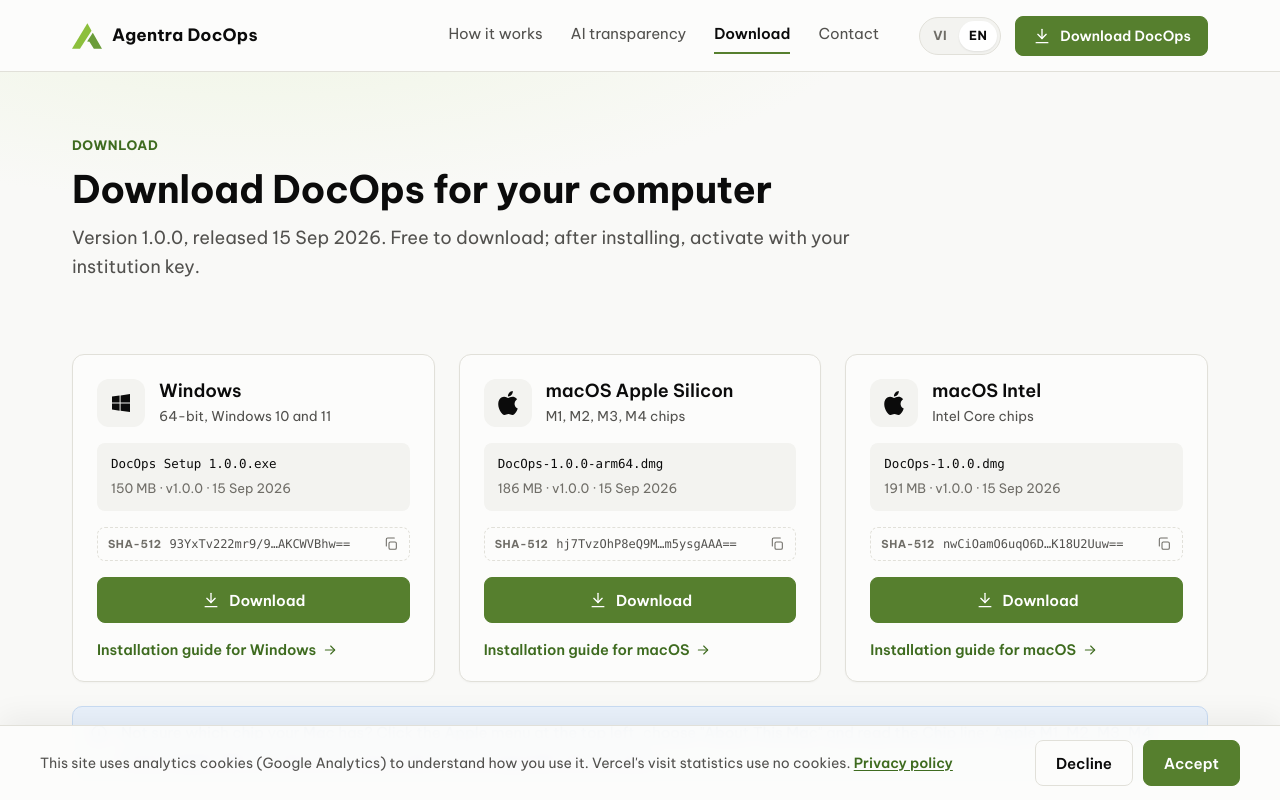
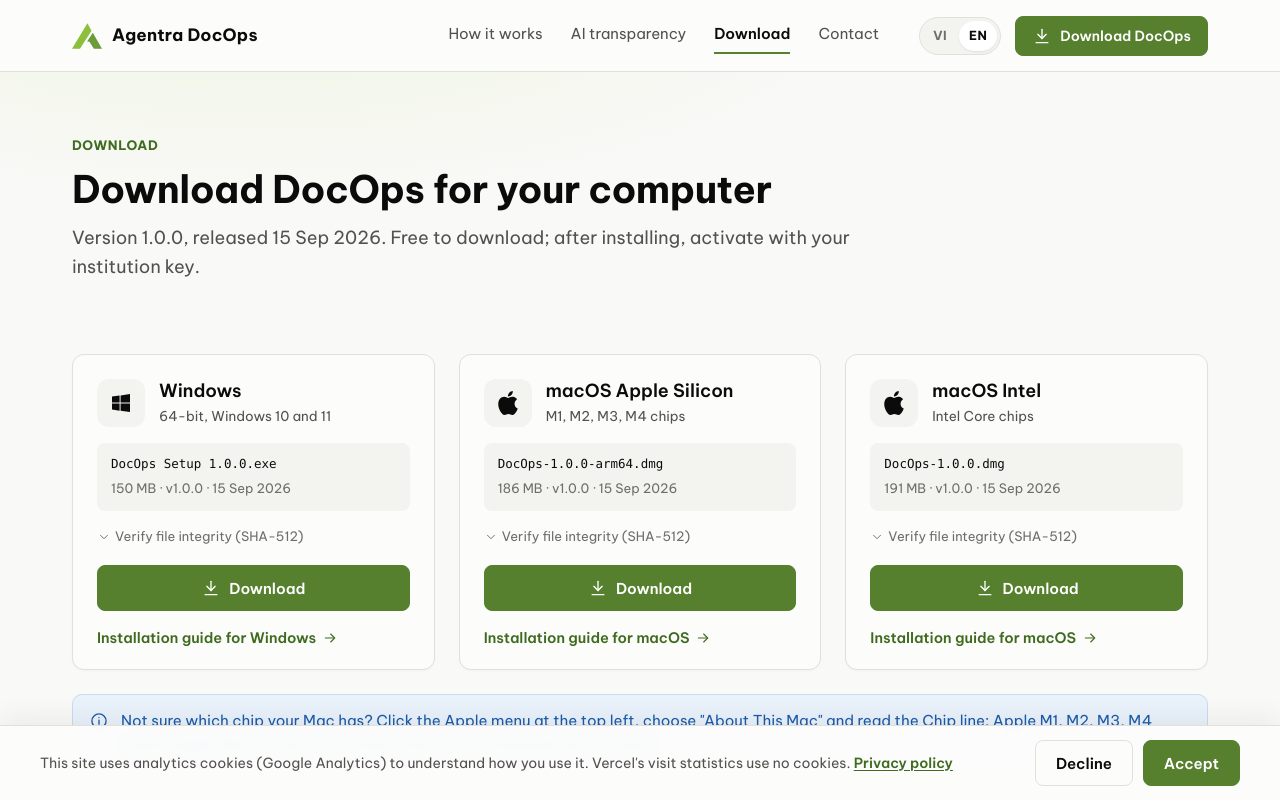
Before and after one commit to agentra-code/docops-landing-page, a Next.js app: page /en/download in a window 1280 px wide. Shown: the top 800 px of the page. Built offline with nearby package versions, Linux system fonts and the light colour scheme; no server answers.

Commit message:
ui(tai-ve): ẩn SHA-512 sau dòng gập "Kiểm tra toàn vẹn tệp", mặc định không hiện

```diff
--- a/components/download/ChecksumField.tsx
+++ b/components/download/ChecksumField.tsx
@@ -1,15 +1,35 @@
+import { Icon } from '@/components/ui/Icon'
 import { CopyButton } from '@/components/site/CopyButton'
 
-/** SHA-512 thu gọn (14 ký tự đầu … 10 ký tự cuối) kèm nút sao chép toàn bộ. */
-export function ChecksumField({ sha512, copyLabel, copiedLabel }: { sha512: string; copyLabel: string; copiedLabel: string }) {
+/**
+ * SHA-512 ẩn sau một dòng gập (details/summary) để không rối mắt người dùng phổ thông;
+ * mở ra mới thấy hash thu gọn (14 ký tự đầu … 10 ký tự cuối) kèm nút sao chép toàn bộ.
+ */
+export function ChecksumField({
+  sha512,
+  toggleLabel,
+  copyLabel,
+  copiedLabel,
+}: {
+  sha512: string
+  toggleLabel: string
+  copyLabel: string
+  copiedLabel: string
+}) {
   const short = sha512.length > 30 ? `${sha512.slice(0, 14)}…${sha512.slice(-10)}` : sha512
   return (
-    <div className="flex items-center gap-2 rounded-control border border-dashed border-line px-2.5 py-2">
+    <details className="group text-[13px] text-muted">
+      <summary className="inline-flex cursor-pointer list-none items-center gap-1 hover:text-ink [&::-webkit-details-marker]:hidden">
+        <Icon name="chevron-down" size={14} className="transition-transform group-open:rotate-180" />
+        {toggleLabel}
+      </summary>
+      <div className="mt-2 flex items-center gap-2 rounded-control border border-dashed border-line px-2.5 py-2">
         <span className="text-[11px] font-bold tracking-[0.5px] text-muted">SHA-512</span>
         <code className="min-w-0 flex-1 truncate font-mono text-xs text-ink2" title={sha512}>
           {short}
         </code>
         <CopyButton value={sha512} label={copyLabel} doneLabel={copiedLabel} iconOnly className="text-muted hover:text-ink" />
       </div>
+    </details>
   )
 }
--- a/components/download/PlatformCard.tsx
+++ b/components/download/PlatformCard.tsx
@@ -65,7 +65,7 @@
           {formatBytes(asset.sizeBytes, locale)} · v{asset.version} · {formatDate(asset.releaseDate, locale)}
         </span>
       </div>
-      {checksum ? <ChecksumField sha512={asset.sha512} copyLabel={tc('copy')} copiedLabel={tc('copied')} /> : null}
+      {checksum ? <ChecksumField sha512={asset.sha512} toggleLabel={t('checksum')} copyLabel={tc('copy')} copiedLabel={tc('copied')} /> : null}
       <DownloadLink asset={asset} location={location} full>
         {t('btn')}
       </DownloadLink>
--- a/messages/en.json
+++ b/messages/en.json
@@ -147,6 +147,7 @@
       "h2": "Download DocOps",
       "lead": "Version {version}, released {date}. Free to download, activated with your institution key.",
       "btn": "Download",
+      "checksum": "Verify file integrity (SHA-512)",
       "guide": "Installation guide",
       "note": "The current build is not code-signed yet, so Windows and macOS ask for a one-time confirmation. The installation guide walks through \"Run anyway\" and \"Open Anyway\".",
       "platforms": {
--- a/messages/vi.json
+++ b/messages/vi.json
@@ -147,6 +147,7 @@
       "h2": "Tải DocOps",
       "lead": "Phiên bản {version}, phát hành {date}. Miễn phí tải, kích hoạt bằng key của đơn vị.",
       "btn": "Tải về",
+      "checksum": "Kiểm tra toàn vẹn tệp (SHA-512)",
       "guide": "Hướng dẫn cài đặt",
       "note": "Bản hiện tại chưa ký số nên Windows và macOS sẽ hỏi xác nhận một lần khi cài. Hướng dẫn cài đặt chỉ từng bước \"Vẫn chạy\" và \"Vẫn mở\".",
       "platforms": {
```
Also changed, not shown: 2 other files (tests, documents, lock files or other folders). Lines whose indentation alone changed are shown as unchanged.
